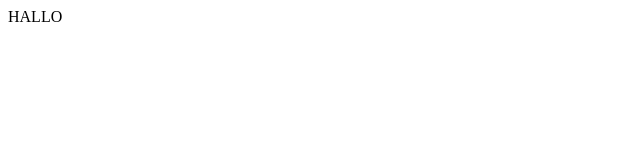
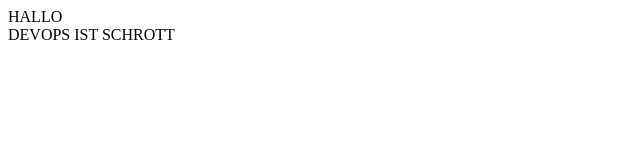
Before and after one commit to xoose/xotest, a plain HTML site: page index.html in a window 1280 px wide. Shown: the whole page, without its empty margins (0-640 px from the left). Drawn offline with Linux system fonts and the light colour scheme.

Commit message:
Update index.html

```diff
--- a/index.html
+++ b/index.html
@@ -1,3 +1,4 @@
 <html>
   <div>HALLO</div>
+  <div>DEVOPS IST SCHROTT</div>
 </html>
```
